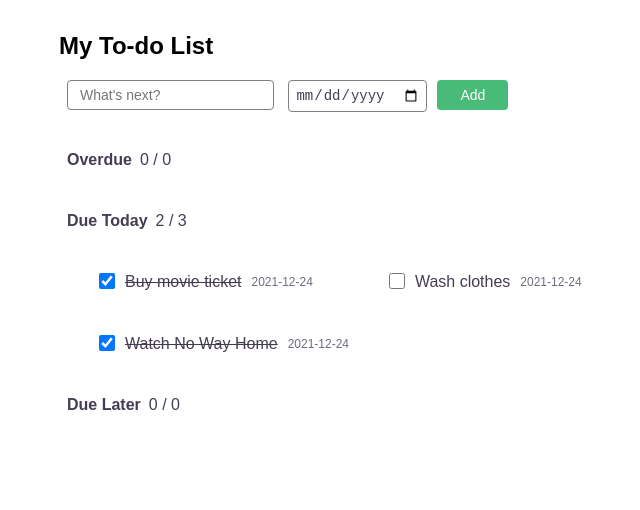
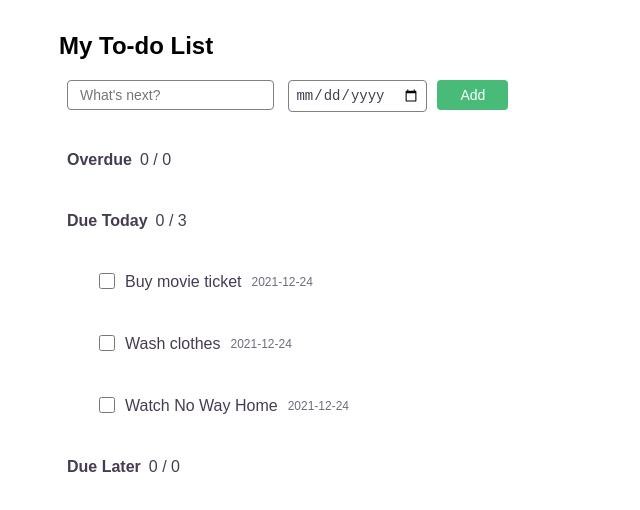
Before and after one commit to Karthick-sketch/To-do-Manager-FE, a React (Create React App) app: page / in a window 1280 px wide. Shown: the top 510 px of the page, without its empty margins (281-921 px from the left). Built offline with nearby package versions, Linux system fonts and the light colour scheme.

Commit message:
Fix for lisitng todos

```diff
--- a/src/index.css
+++ b/src/index.css
@@ -5,6 +5,10 @@ body {
   margin-bottom: 0;
   margin-left: auto;
   margin-right: auto;
+}
+
+ul {
+  list-style: none;
 }
 
 .TodoPage-content {
--- a/src/index.js
+++ b/src/index.js
@@ -19,9 +19,9 @@ function TodoItems(props) {
 
   function checked(todo) {
     if (todo.completed) {
-      return <input type="checkbox" name="completed" className="TodoItem-checkbox" onClick="this.form.submit()" checked/>;
+      return <input type="checkbox" name="completed" className="TodoItem-checkbox" checked/>;
     } else {
-      return <input type="checkbox" name="completed" className="TodoItem-checkbox" onClick="this.form.submit()"/>;
+      return <input type="checkbox" name="completed" className="TodoItem-checkbox"/>;
     }
   }
 
@@ -34,7 +34,8 @@ function TodoItems(props) {
   }
 
   const listItems = arr.map(todo =>
-    <li key={todo.id} className="TodoItem-container">
+    <li key={todo.id}>
+      <label className="TodoItem-container">
         <div>
           <form action={"#/" + String(todo.id)}>{checked(todo)}</form>
           {strickoutText(todo)}
@@ -45,6 +46,7 @@ function TodoItems(props) {
             <img src="trashcan.png" alt="Delete todo"/>
           </button>
         </form>
+      </label>
     </li>
   );
 
@@ -87,10 +89,10 @@ function TodoSections(props) {
 }
 
 const Todos = [
-  {id: 1, todo_text: "Buy movie ticket", due_date: "2021-12-24", completed: true},
+  {id: 1, todo_text: "Buy movie ticket", due_date: "2021-12-24", completed: false},
   {id: 2, todo_text: "Wash clothes", due_date: "2021-12-24", completed: false},
-  {id: 3, todo_text: "Watch No Way Home", due_date: "2021-12-24", completed: true}
-]
+  {id: 3, todo_text: "Watch No Way Home", due_date: "2021-12-24", completed: false}
+];
 
 ReactDOM.render(
   <article className="Todo-container">
```
Lines whose indentation alone changed are shown as unchanged.
